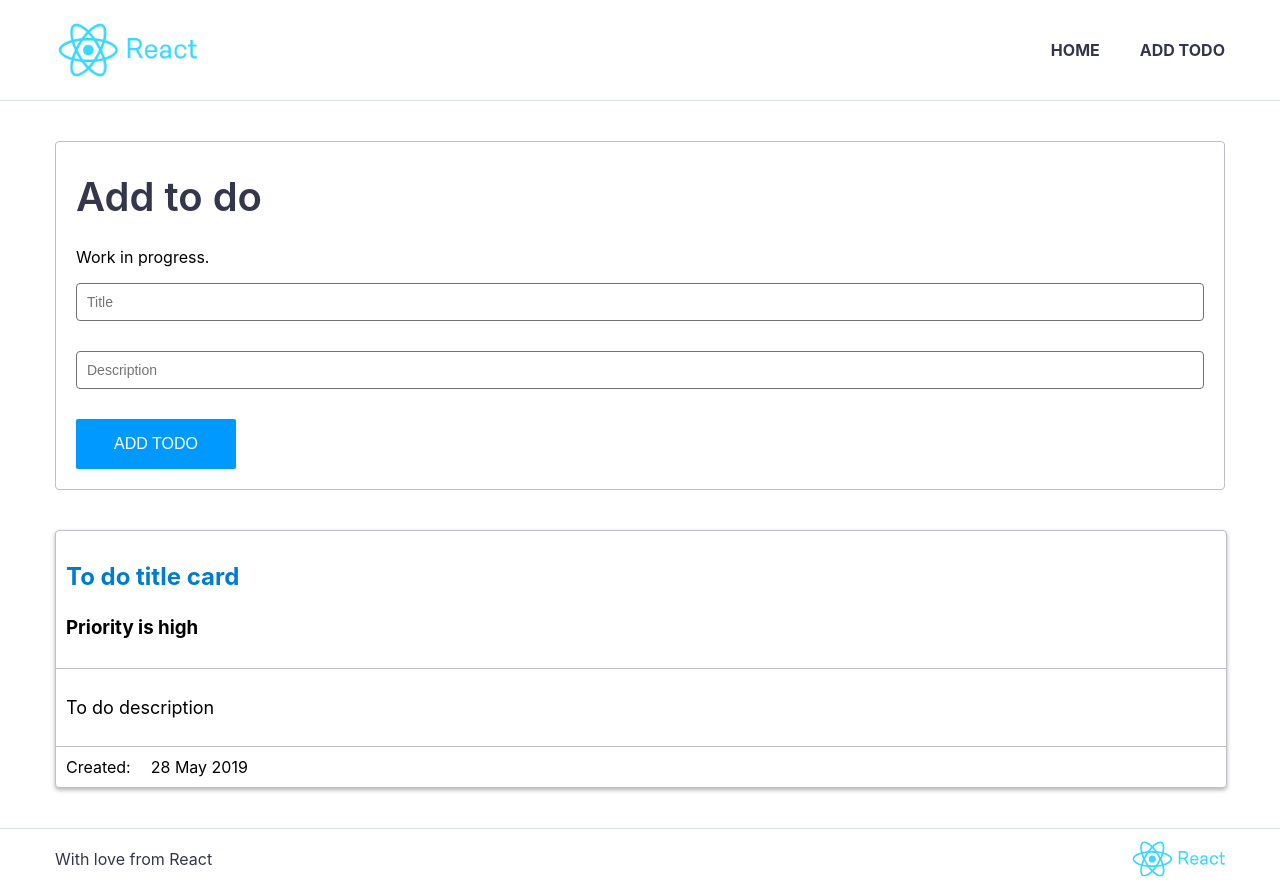
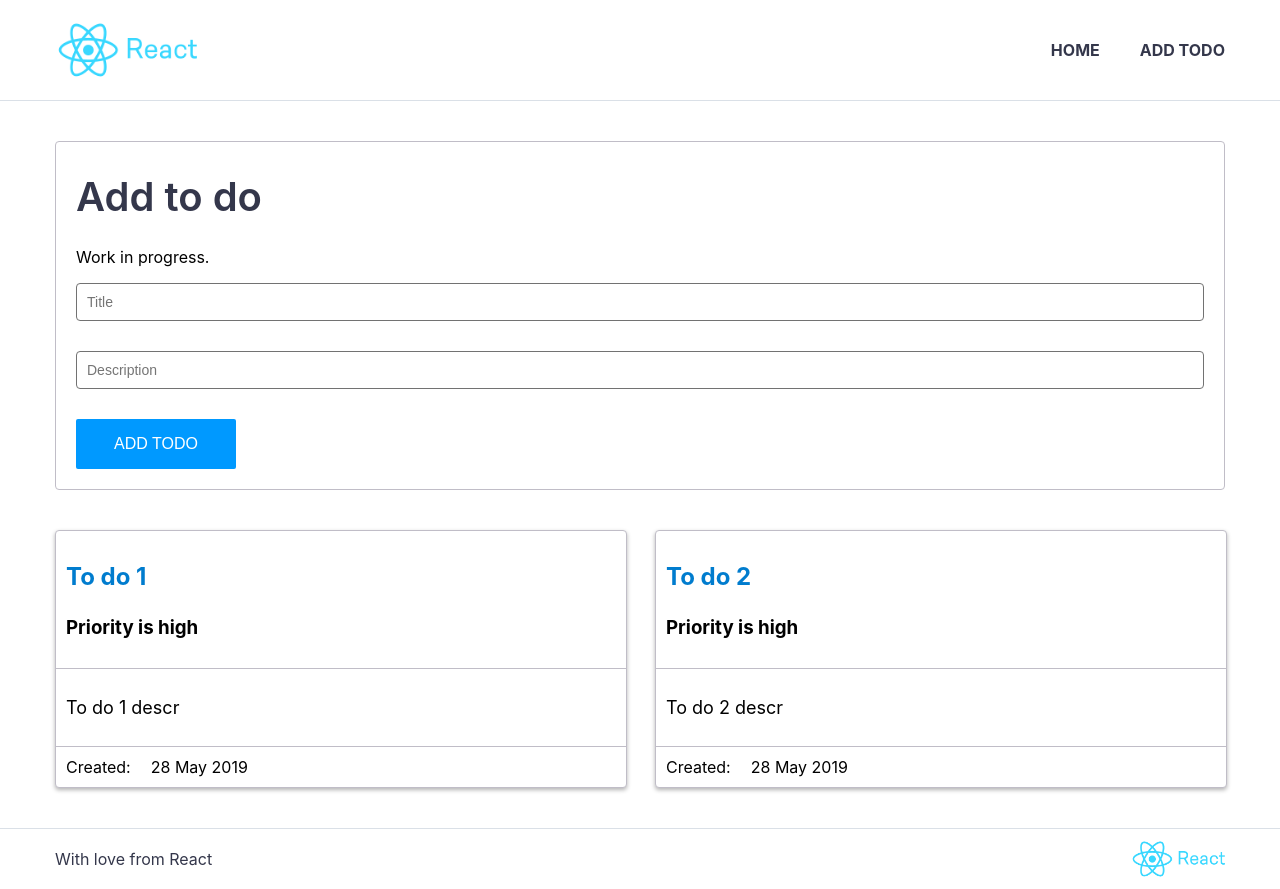
Before and after one commit to MatildaDobos/practice-react, a React (Create React App) app in the folder app/: page / in a window 1280 px wide. Built offline with nearby package versions, Linux system fonts and the light colour scheme.

Commit message:
Add style for multiple cards

```diff
--- a/app/src/App.js
+++ b/app/src/App.js
@@ -1,7 +1,7 @@
 import React from 'react';
 import TemplatePage from './components/common/templatePage';
 import AddToDo from './components/addToDo';
-import ToDoCard from './components/todoCard';
+import Todos from './components/todos';
 
 
 function App() {
@@ -11,9 +11,7 @@ function App() {
         <div className='m-b-40 m-t-40'>
           <AddToDo />
         </div>
-        <div className='m-b-40'>
-          <ToDoCard />
-        </div>
+        <Todos />
       </TemplatePage>
     </div>
   );
--- a/app/src/components/todoCard/index.js
+++ b/app/src/components/todoCard/index.js
@@ -5,11 +5,11 @@ import './todoCard.css';
 const ToDoCard = props => (
     <div className='todo-info'>
         <div className='todo-info__header'>
-            <h1 className='todo-info__header__title'>To do title card</h1>
+            <h1 className='todo-info__header__title'>{ props.title }</h1>
             <h3 className='todo-info__header__flag'>Priority is high</h3>
         </div>
         <div className='todo-info__body'>
-            <p className='todo-info__body__description'>To do description</p>
+            <p className='todo-info__body__description'>{ props.description }</p>
         </div>
         <div className='todo-info__footer'>
             <span className='todo-info__name'>Created:</span>
--- /dev/null
+++ b/app/src/components/todos/index.js
@@ -0,0 +1,32 @@
+import React from 'react';
+import ToDoCard from '../todoCard';
+
+import './todos.css';
+
+const Todos = props => {
+    const todoList = [
+        {
+            id: 1,
+            title : 'To do 1',
+            description: 'To do 1 descr'
+        },
+        {
+            id:2,
+            title : 'To do 2',
+            description: 'To do 2 descr'
+        }
+    ];
+    return (
+        <div className='todos'>
+            {
+                todoList.map(todo =>
+                    <div className='todos__card' key={ todo.id }>
+                        <ToDoCard title={ todo.title } description={ todo.description  }/>
+                    </div>
+                )
+            }
+    </div>
+    );
+};
+
+export default Todos;
--- /dev/null
+++ b/app/src/components/todos/todos.css
@@ -0,0 +1,21 @@
+.todos__card {
+  width: 100%;
+  padding-bottom: 40px; }
+
+.todos__card {
+  width: 100%;
+  display: inline-block;
+  box-sizing: border-box; }
+  .todos__card:nth-child(2n+1), .todos__card:nth-child(2n) {
+    padding-left: 0;
+    padding-right: 0; }
+
+@media (min-width: 576px) {
+  .todos__card {
+    width: 50%; }
+    .todos__card:nth-child(2n+1) {
+      padding-left: 0;
+      padding-right: 15px; }
+    .todos__card:nth-child(2n) {
+      padding-left: 15px;
+      padding-right: 0; } }
--- /dev/null
+++ b/app/src/components/todos/todos.scss
@@ -0,0 +1,28 @@
+.todos__card {
+    width: 100%;
+    padding-bottom: 40px;
+}
+
+.todos__card {
+    width: 100%;
+    display: inline-block;
+    box-sizing: border-box;
+    &:nth-child(2n+1), &:nth-child(2n) {
+        padding-left: 0;
+        padding-right: 0;
+    }
+}
+
+@media (min-width: 576px) {
+    .todos__card {
+        width: 50%;
+        &:nth-child(2n+1) {
+            padding-left: 0;
+            padding-right: 15px;
+        }
+        &:nth-child(2n) {
+            padding-left: 15px;
+            padding-right: 0;
+        }
+    }
+}
```
